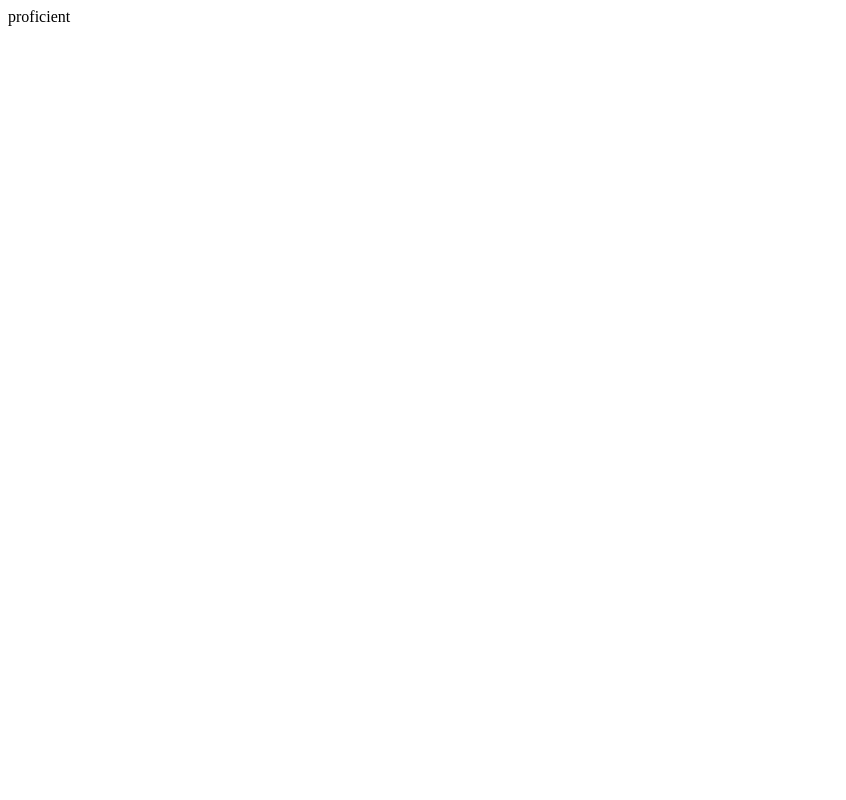
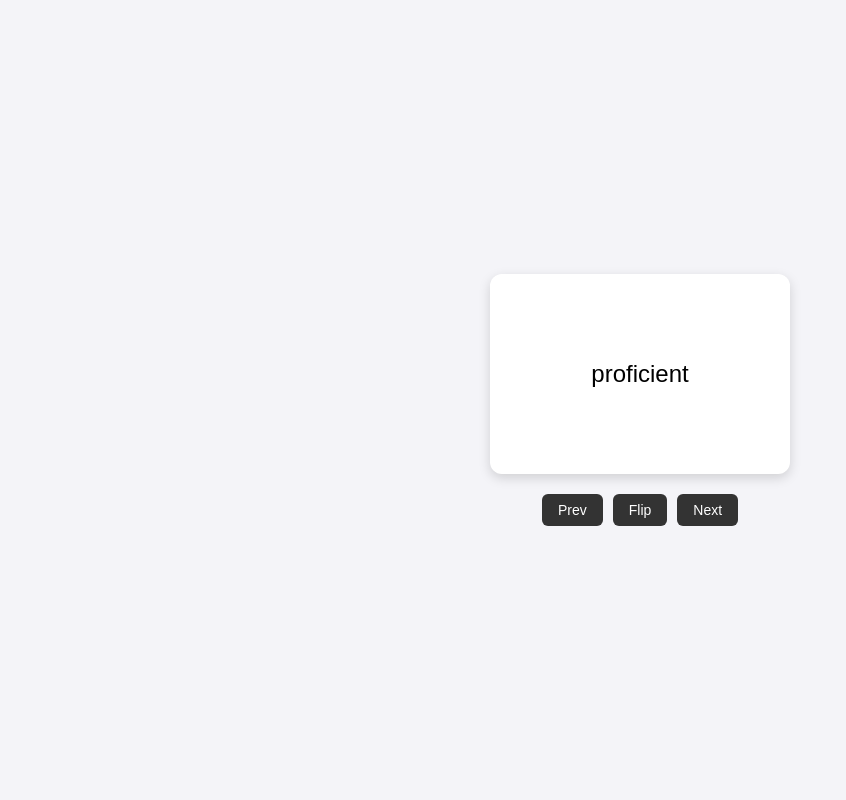
Before and after one commit to tnoshin/SAT-Flashcards, a Flask app: page / in a window 1280 px wide. Before the commit the part shown is almost empty. Shown: the whole page, without its empty margins (0-846 px from the left). Run offline with Flask 3, Linux system fonts and the light colour scheme.

Commit message:
python and html work

```diff
--- a/app.py
+++ b/app.py
@@ -2,11 +2,6 @@ from csv import DictReader
 from flask import Flask, render_template
 
 app = Flask(__name__)
-
-@app.route('/')
-@app.route('/home')
-def home():
-    return render_template('index.html', cards=load_cards())
 
 
 def load_cards():
@@ -18,5 +13,12 @@ def load_cards():
             flashcards.append(r)
     return flashcards
 
+@app.route('/')
+@app.route('/home')
+def home():
+    return render_template('index.html', cards=load_cards())
+
+
+
 if __name__=='__main__':
     app.run(debug=True)
--- a/templates/index.html
+++ b/templates/index.html
@@ -1 +1,113 @@
-{{ cards[0].word }}
+<!DOCTYPE html>
+<html lang="en">
+
+<head>
+    <meta charset="UTF-8">
+    <meta name="viewport" content="width=device-width, initial-scale=1.0">
+    <title>Flashcard</title>
+</head>
+
+<body>
+    <div class="outer_card">
+        <div class="card" id="card">
+            <div class="card_front" id="card_front">{{ cards[0].word }}</div>
+            <div class="card_back" id="card_back">{{ cards[0].definition }}</div>
+        </div>
+    </div>
+    <div class="buttons">
+        <button class="prev" id="prev">Prev</button>
+        <button class="flip" id="flip">Flip</button>
+        <button class="next" id="next">Next</button>
+    </div>
+</body>
+
+<style>
+    body {
+        display: flex;
+        flex-direction: column;
+        align-items: center;
+        justify-content: center;
+        min-height: 100vh;
+        margin: 0;
+        font-family: sans-serif;
+        background: #f4f4f8;
+    }
+
+    .outer_card {
+        width: 300px;
+        height: 200px;
+    }
+
+    .card {
+        width: 100%;
+        height: 100%;
+    }
+
+    .card_front,
+    .card_back {
+        width: 100%;
+        height: 100%;
+        background: #fff;
+        border-radius: 12px;
+        box-shadow: 0 4px 12px rgba(0, 0, 0, 0.15);
+        display: flex;
+        align-items: center;
+        justify-content: center;
+        padding: 20px;
+        font-size: 24px;
+        text-align: center;
+        box-sizing: border-box;
+    }
+
+    .card_back {
+        background: #eef;
+        font-size: 16px;
+    }
+
+    .outer_card {
+        perspective: 1000px;
+    }
+
+    .card {
+        position: relative;
+        transform-style: preserve-3d;
+        transition: transform 0.6s;
+    }
+
+    .card_front,
+    .card_back {
+        position: absolute;
+        inset: 0;
+        backface-visibility: hidden;
+    }
+
+    .card_back {
+        transform: rotateY(180deg);
+    }
+
+    .card.flipped {
+        transform: rotateY(180deg);
+    }
+
+    .buttons {
+        margin-top: 20px;
+        display: flex;
+        gap: 10px;
+    }
+
+    .buttons button {
+        padding: 8px 16px;
+        border: none;
+        border-radius: 6px;
+        background: #333;
+        color: #fff;
+        cursor: pointer;
+        font-size: 14px;
+    }
+
+    .buttons button:hover {
+        background: #555;
+    }
+</style>
+
+</html>
```
